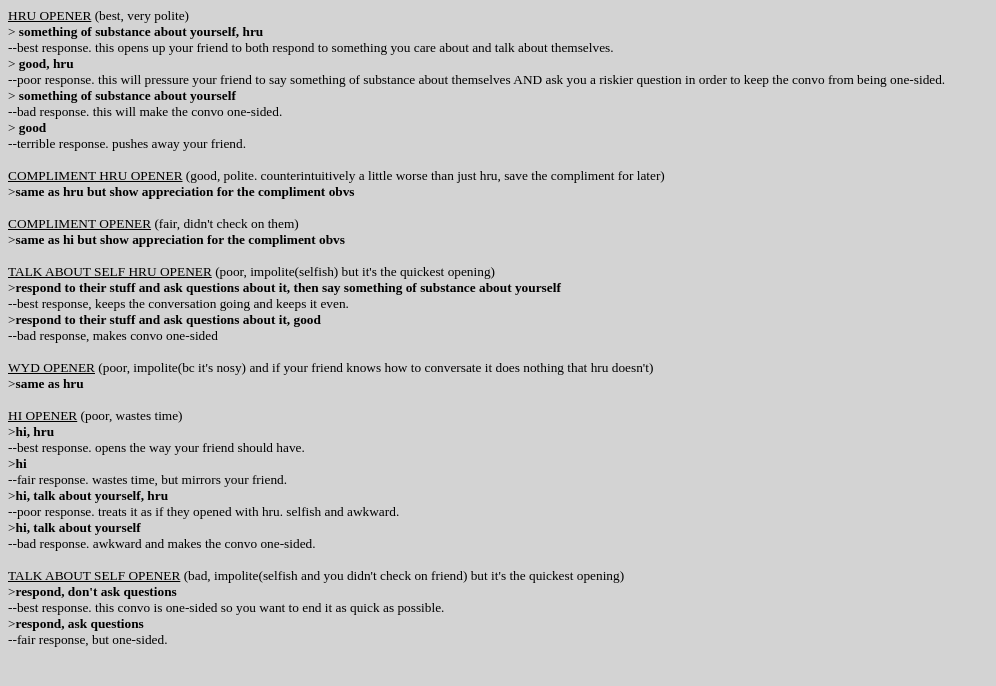
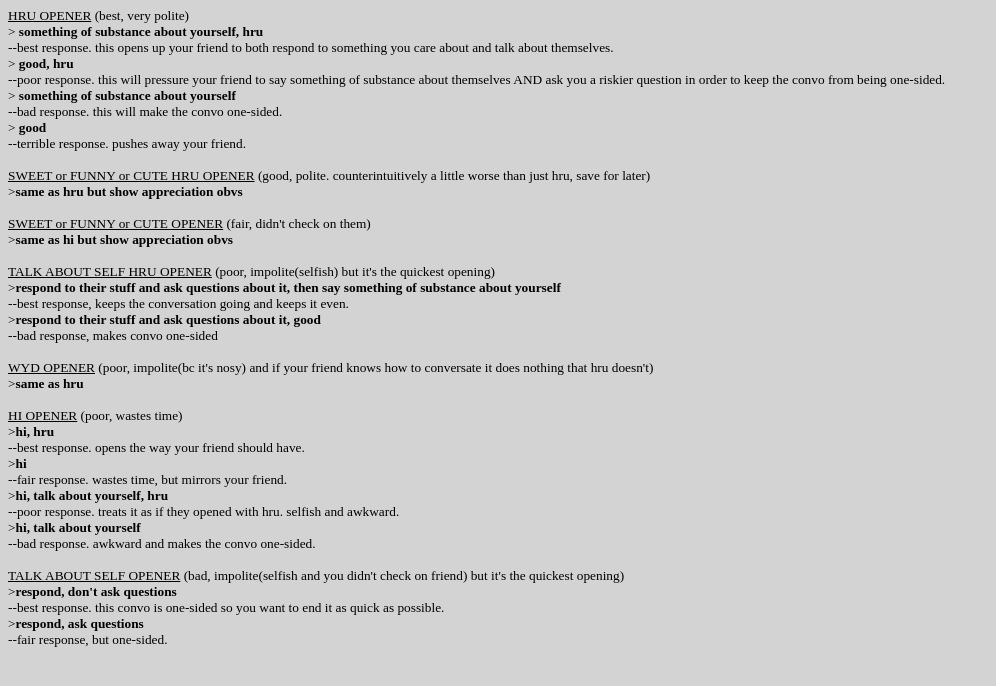
Before and after one commit to soilflux/convo-opener-flowchart, a plain HTML site: page index.html in a window 1280 px wide. Shown: the top 686 px of the page, without its empty margins (0-996 px from the left). Drawn offline with Linux system fonts and the light colour scheme; a script that the page names is missing.

Commit message:
Add files via upload

```diff
--- a/index.html
+++ b/index.html
@@ -17,11 +17,11 @@
       > <b>good</b><br>
       --terrible response. pushes away your friend.<br>
       <br>
-      <u>COMPLIMENT HRU OPENER</u> (good, polite. counterintuitively a little worse than just hru, save the compliment for later)<br>
-      ><b>same as hru but show appreciation for the compliment obvs</b><br>
+      <u>SWEET or FUNNY or CUTE HRU OPENER</u> (good, polite. counterintuitively a little worse than just hru, save for later)<br>
+      ><b>same as hru but show appreciation obvs</b><br>
       <br>
-      <u>COMPLIMENT OPENER</u> (fair, didn't check on them)<br>
-      ><b>same as hi but show appreciation for the compliment obvs</b><br>
+      <u>SWEET or FUNNY or CUTE OPENER</u> (fair, didn't check on them)<br>
+      ><b>same as hi but show appreciation obvs</b><br>
       <br>
       <u>TALK ABOUT SELF HRU OPENER</u> (poor, impolite(selfish) but it's the quickest opening)<br>
       ><b>respond to their stuff and ask questions about it, then say something of substance about yourself</b><br>
```
